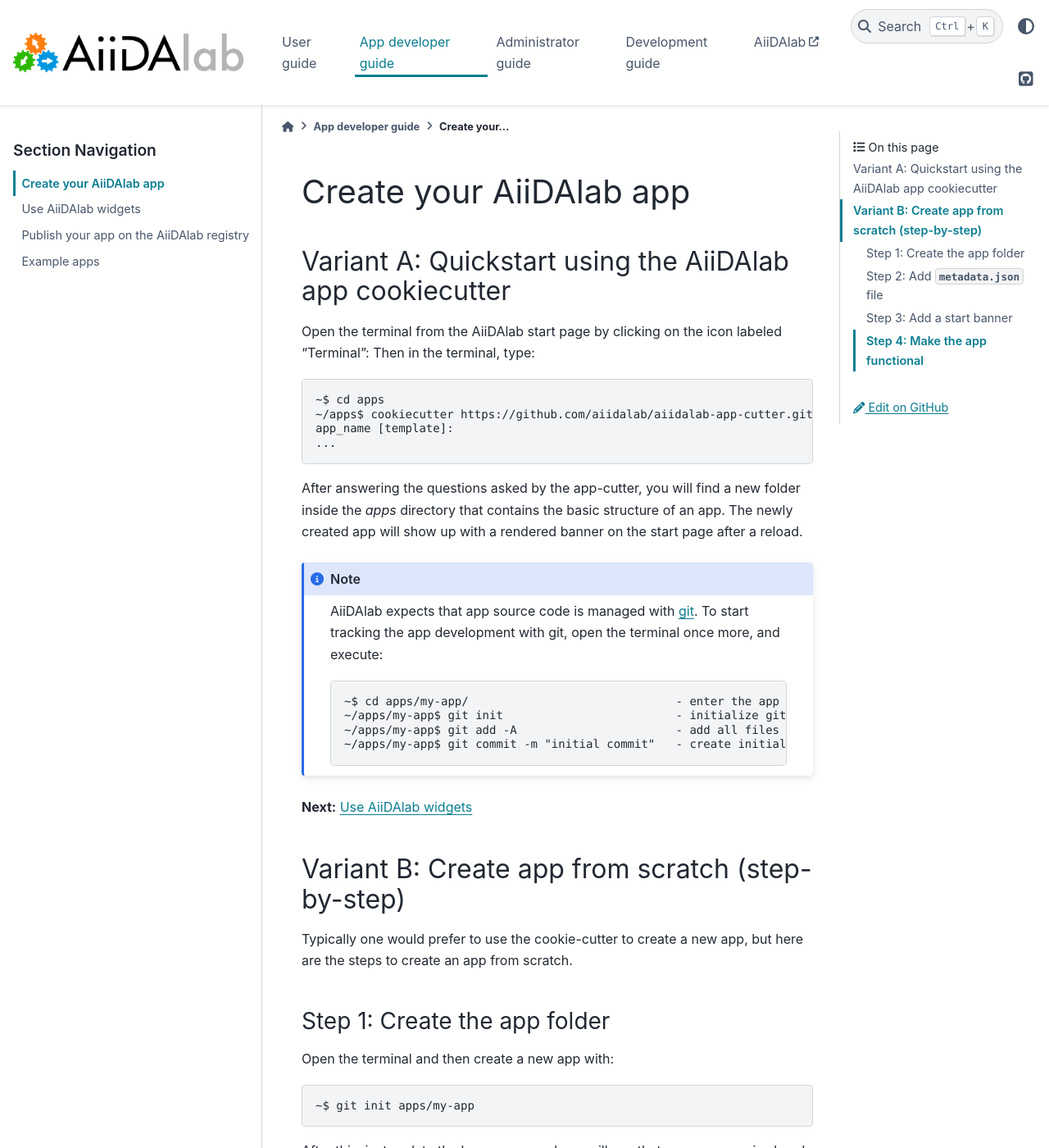
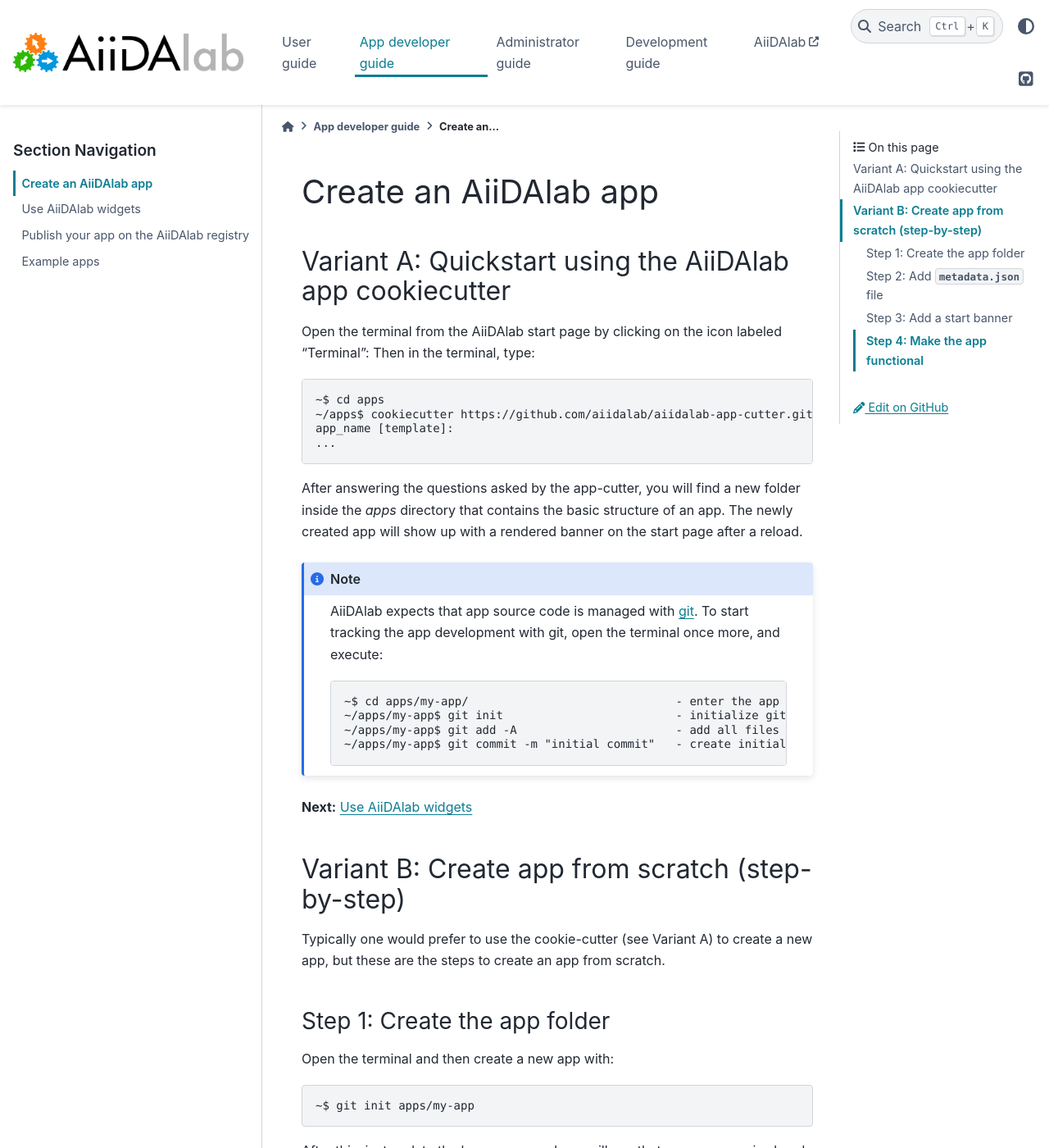
Before and after one commit to aiidalab/aiidalab, a Sphinx documentation site: the page built from docs/source/app_development/create.rst, in a window 1280 px wide and 1400 px high. Shown: the whole window at 82% size. Built offline with Sphinx 7.4.7 and the PyData theme 0.15.4, drawn with Linux system fonts in a browser that asks for light colours; pages that are not in the unit, such as notebooks, are missing from menus.

Commit message:
Update create.rst

```diff
--- a/docs/source/app_development/create.rst
+++ b/docs/source/app_development/create.rst
@@ -1,8 +1,8 @@
 .. _develop-apps:create-app:
 
-************************
-Create your AiiDAlab app
-************************
+**********************
+Create an AiiDAlab app
+**********************
 
 .. _develop-apps:create-app:variant-a_cookiecutter:
 
@@ -41,7 +41,7 @@ The newly created app will show up with a rendered banner on the start page afte
 Variant B: Create app from scratch (step-by-step)
 =================================================
 
-Typically one would prefer to use the cookie-cutter to create a new app, but here are the steps to create an app from scratch.
+Typically one would prefer to use the cookie-cutter (see Variant A) to create a new app, but these are the steps to create an app from scratch.
 
 Step 1: Create the app folder
 -----------------------------
```
